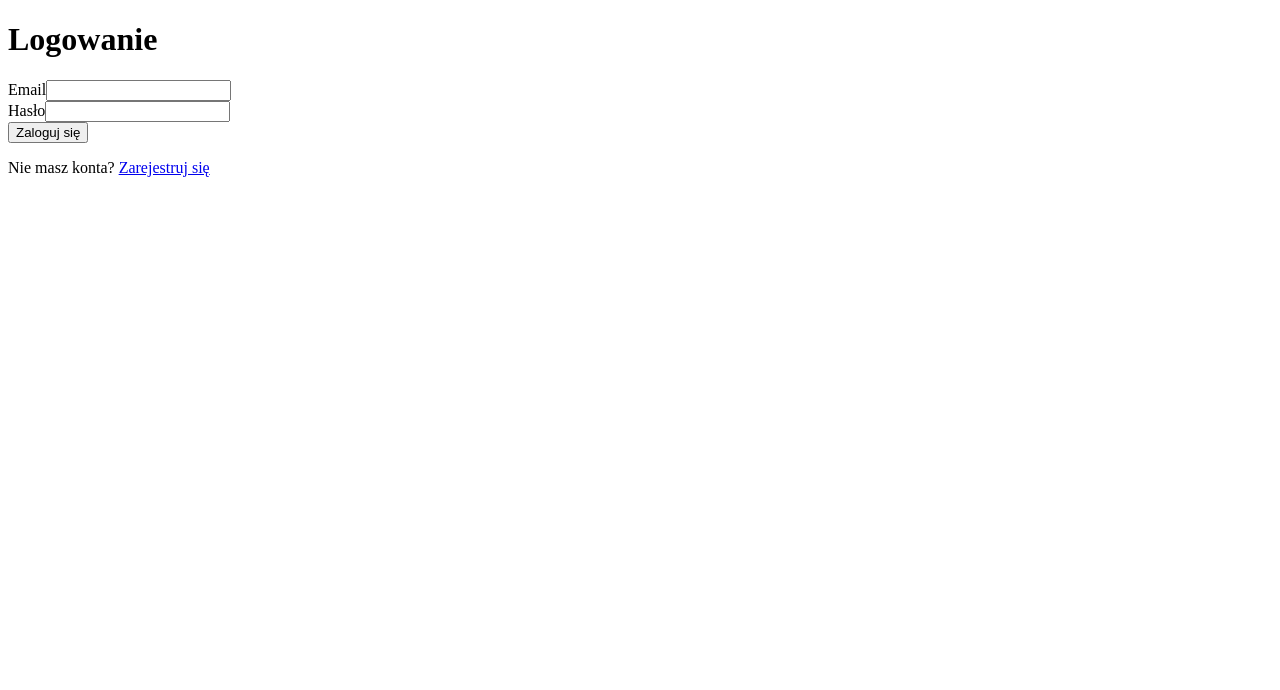
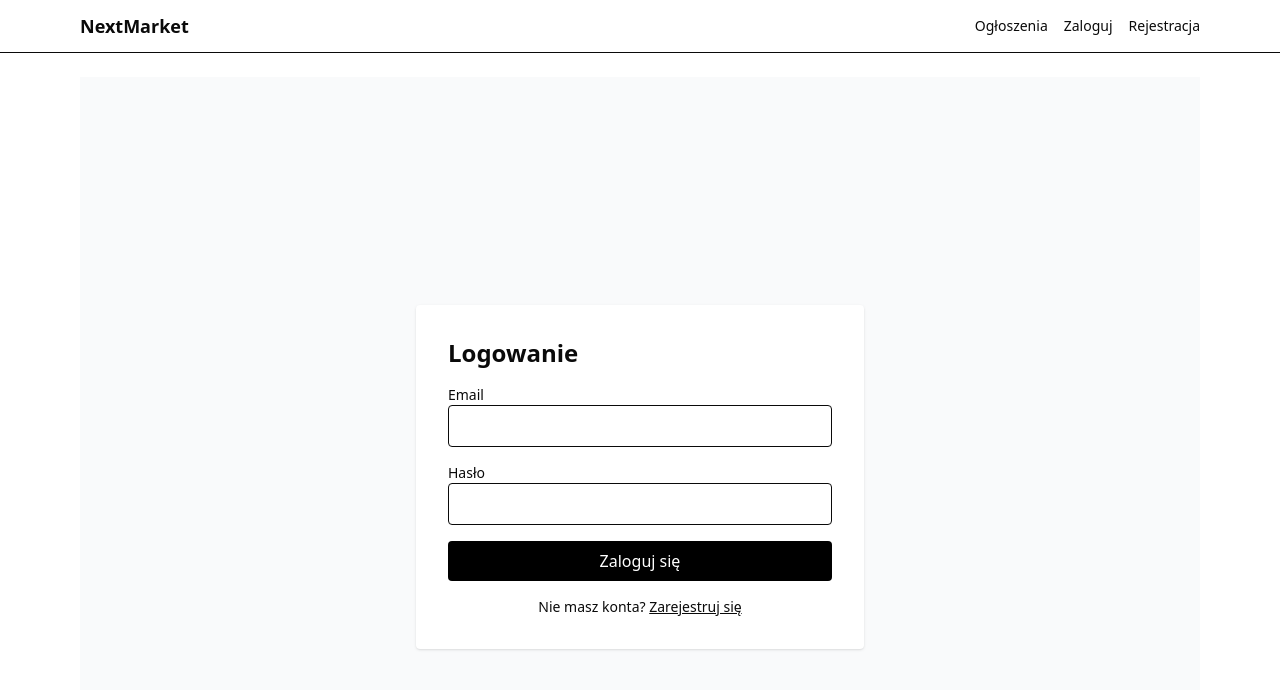
Before and after one commit to PatrykBaranek/next-market-cybersec, a Next.js app: page /login in a window 1280 px wide. Shown: the top 690 px of the page. Built offline with nearby package versions, Linux system fonts and the light colour scheme; no server answers.

Commit message:
feat(ui): add root layout and Navbar with auth state

```diff
--- /dev/null
+++ b/src/app/layout.tsx
@@ -0,0 +1,19 @@
+import type { Metadata } from 'next';
+import { Navbar } from '@/components/Navbar';
+import './globals.css';
+
+export const metadata: Metadata = {
+  title: 'NextMarket — marketplace ogłoszeń',
+  description: 'Aplikacja referencyjna dla pracy magisterskiej',
+};
+
+export default function RootLayout({ children }: { children: React.ReactNode }) {
+  return (
+    <html lang="pl">
+      <body>
+        <Navbar />
+        <main className="max-w-6xl mx-auto px-4 py-6">{children}</main>
+      </body>
+    </html>
+  );
+}
--- /dev/null
+++ b/src/components/Navbar.tsx
@@ -0,0 +1,33 @@
+import Link from 'next/link';
+import { auth, signOut } from '@/lib/auth';
+
+export async function Navbar() {
+  const session = await auth();
+
+  return (
+    <nav className="border-b bg-white">
+      <div className="max-w-6xl mx-auto px-4 py-3 flex items-center justify-between">
+        <Link href="/" className="font-bold text-lg">NextMarket</Link>
+        <div className="flex items-center gap-4 text-sm">
+          <Link href="/listings">Ogłoszenia</Link>
+          {session?.user ? (
+            <>
+              <Link href="/listings/new">+ Dodaj</Link>
+              <Link href="/profile">Profil</Link>
+              {session.user.role === 'admin' && <Link href="/admin">Admin</Link>}
+              <span className="text-gray-600">{session.user.email}</span>
+              <form action={async () => { 'use server'; await signOut({ redirectTo: '/' }); }}>
+                <button type="submit" className="underline">Wyloguj</button>
+              </form>
+            </>
+          ) : (
+            <>
+              <Link href="/login">Zaloguj</Link>
+              <Link href="/register">Rejestracja</Link>
+            </>
+          )}
+        </div>
+      </div>
+    </nav>
+  );
+}
```
